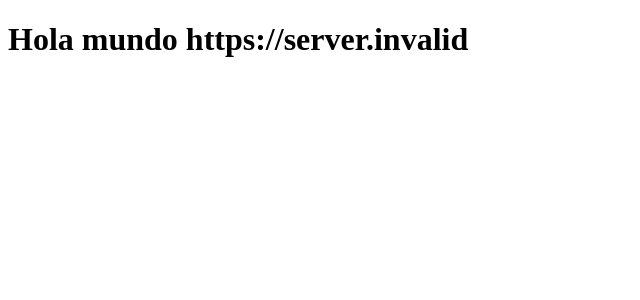
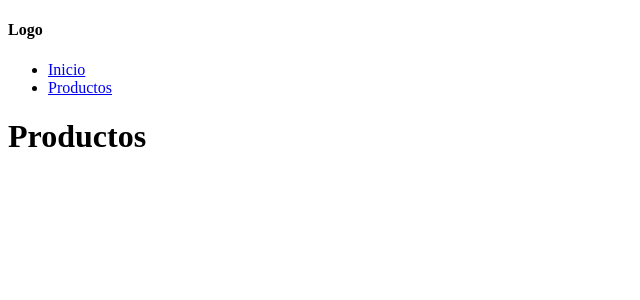
Before and after one commit to MaximilianoLeonel23/forallmart-ecommerce, a React (Vite) app: page /productos in a window 1280 px wide. Shown: the top 300 px of the page, without its empty margins (0-640 px from the left). Built offline with nearby package versions, Linux system fonts and the light colour scheme; no server answers.

Commit message:
Modulariza los componentes, crea el template de las paginas principales y el menu. Instala dependencias de tailwindcss

```diff
--- a/package.json
+++ b/package.json
@@ -10,14 +10,18 @@
   },
   "dependencies": {
     "react": "^18.2.0",
-    "react-dom": "^18.2.0"
+    "react-dom": "^18.2.0",
+    "react-router-dom": "^6.8.2"
   },
   "devDependencies": {
     "@types/react": "^18.0.27",
     "@types/react-dom": "^18.0.10",
     "@vitejs/plugin-react": "^3.1.0",
+    "autoprefixer": "^10.4.13",
     "eslint": "^8.35.0",
     "eslint-plugin-react": "^7.32.2",
+    "postcss": "^8.4.21",
+    "tailwindcss": "^3.2.7",
     "vite": "^4.1.0"
   }
 }
--- /dev/null
+++ b/src/components/molecules/header/Logo.jsx
@@ -0,0 +1,10 @@
+import React from "react";
+const Logo = () => {
+  return (
+    <div>
+      <h4>Logo</h4>
+    </div>
+  );
+};
+
+export default Logo;
--- /dev/null
+++ b/src/components/molecules/header/MainMenu.jsx
@@ -0,0 +1,19 @@
+import React from "react";
+
+import { Link } from "react-router-dom";
+const MainMenu = () => {
+  return (
+    <nav>
+      <ul>
+        <li>
+          <Link to="/">Inicio</Link>
+        </li>
+        <li>
+          <Link to="/productos">Productos</Link>
+        </li>
+      </ul>
+    </nav>
+  );
+};
+
+export default MainMenu;
--- /dev/null
+++ b/src/components/organisms/MainHeader.jsx
@@ -0,0 +1,12 @@
+import MainMenu from "../molecules/header/MainMenu";
+import Logo from "../molecules/header/Logo";
+const MainHeader = () => {
+  return (
+    <div>
+      <Logo/>
+      <MainMenu/>
+    </div>
+  );
+};
+
+export default MainHeader;
--- /dev/null
+++ b/src/components/pages/Error404.jsx
@@ -0,0 +1,12 @@
+import React from "react";
+
+const Error404 = () => {
+  return (
+    <div>
+      <h1>Error 404</h1>
+      <p>La página no existe</p>
+    </div>
+  );
+};
+
+export default Error404;
--- a/src/components/App.jsx
+++ b/src/components/pages/Home.jsx
@@ -1,4 +1,5 @@
-import { API_URL } from "../constants/env";
+import { API_URL } from "../../constants/env";
+
 function App() {
   return (
     <div>
--- /dev/null
+++ b/src/components/pages/Products.jsx
@@ -0,0 +1,11 @@
+import React from 'react'
+
+const Products = () => {
+  return (
+    <div>
+      <h1>Productos</h1>
+    </div>
+  )
+}
+
+export default Products
--- /dev/null
+++ b/src/components/templat/MainPage.jsx
@@ -0,0 +1,12 @@
+import { Outlet } from 'react-router-dom';
+import MainHeader from './../organisms/MainHeader';
+const MainPage = () => {
+  return (
+    <div>
+      <MainHeader/>
+      <Outlet/>
+    </div>
+  )
+}
+
+export default MainPage
--- a/src/main.jsx
+++ b/src/main.jsx
@@ -1,10 +1,5 @@
-import React from 'react'
-import ReactDOM from 'react-dom/client'
-import App from './components/App'
+import ReactDOM from "react-dom/client";
+import { RouterProvider } from "react-router-dom";
+import router from './router/Router';
 
-
-ReactDOM.createRoot(document.getElementById('root')).render(
-  <React.StrictMode>
-    <App />
-  </React.StrictMode>,
-)
+ReactDOM.createRoot(document.getElementById("root")).render(<RouterProvider router={router} />);
--- /dev/null
+++ b/src/router/Router.jsx
@@ -0,0 +1,24 @@
+import { createBrowserRouter } from "react-router-dom";
+import Home from "../components/pages/Home";
+import Error404 from "../components/pages/Error404";
+import Products from "./../components/pages/Products";
+import MainPage from "./../components/templat/MainPage";
+const router = createBrowserRouter([
+  {
+    path: "/",
+    element: <MainPage />,
+    errorElement: <Error404 />,
+    children: [
+      {
+        index: true,
+        element: <Home />,
+      },
+      {
+        path: "/productos",
+        element: <Products />,
+      },
+    ],
+  },
+]);
+
+export default router;
```
